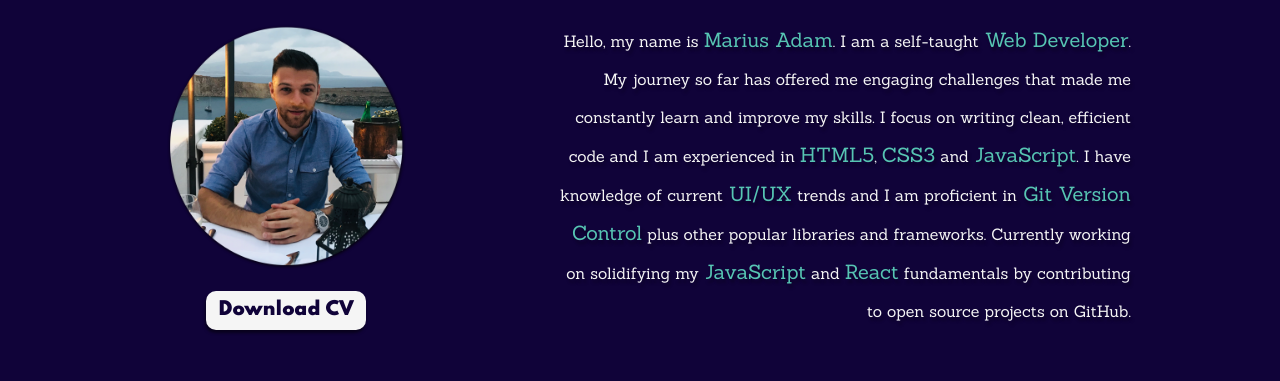
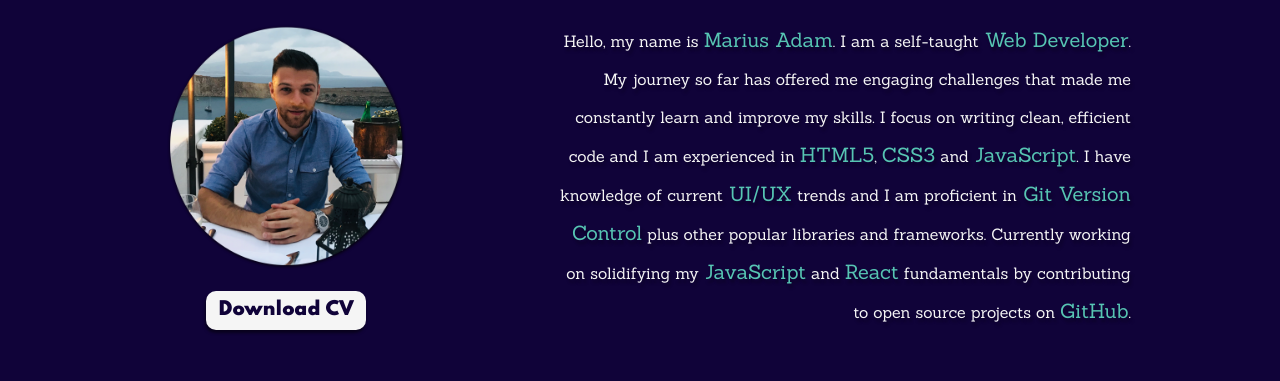
Before and after one commit to Marius-Adam/Portfolio-Website, a React (Create React App) app: page / in a window 1280 px wide. Shown: the part 966-1347 px from the top of the page. Built offline with nearby package versions, Linux system fonts and the light colour scheme.

Commit message:
Fixed letter spacing

```diff
--- a/src/components/About/About.js
+++ b/src/components/About/About.js
@@ -30,7 +30,7 @@ export default function About(resumeData) {
             <span> Git Version Control</span> plus other popular libraries and
             frameworks. Currently working on solidifying my
             <span> JavaScript</span> and <span>React</span> fundamentals by
-            contributing to open source projects on GitHub.
+            contributing to open source projects on <span>GitHub</span>.
           </p>
         </div>
       </div>
```
